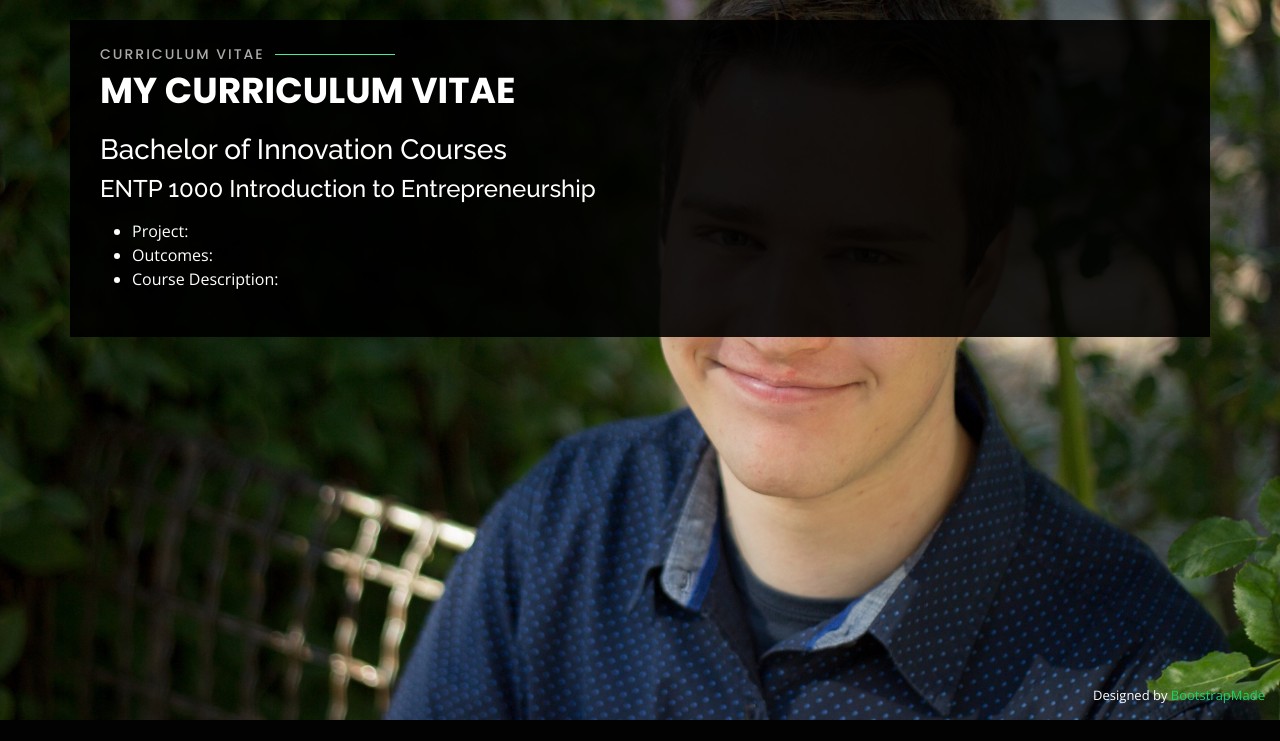
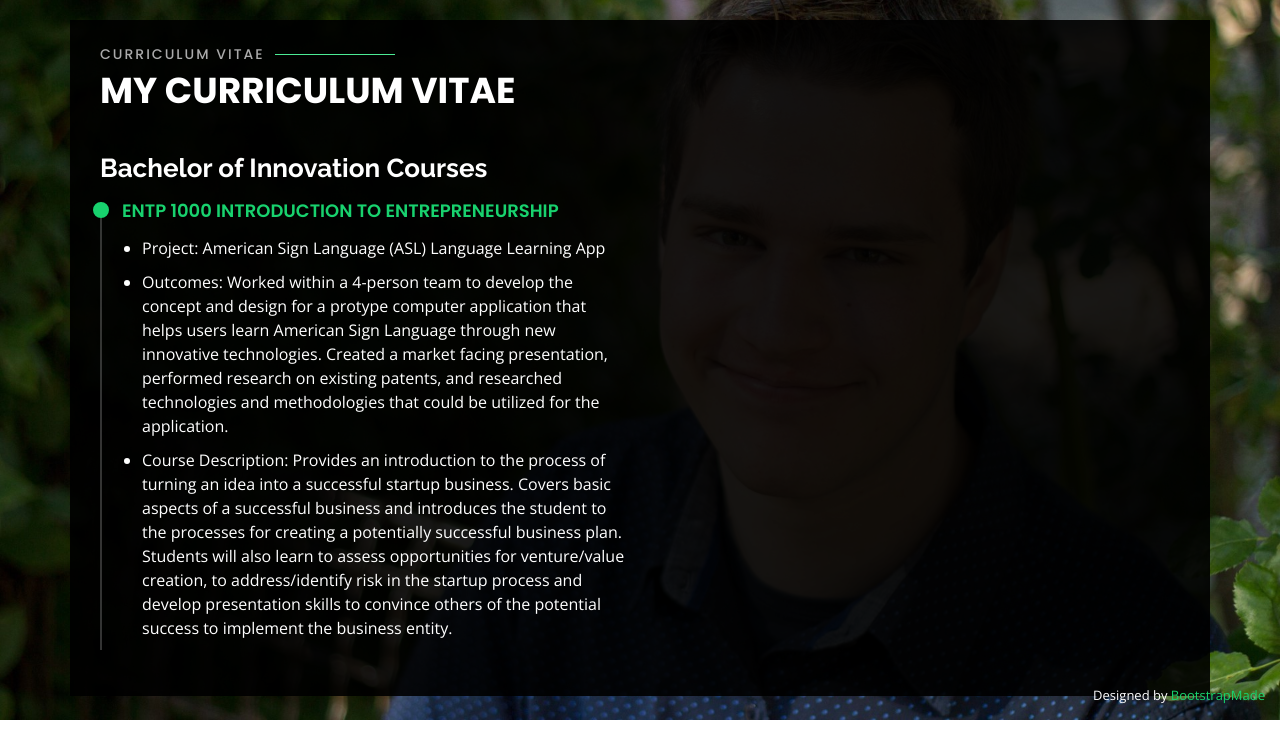
Before and after one commit to Moneyseal/Moneyseal.github.io, a PHP site: page / in a window 1280 px wide, after a click on "Curriculum Vitae". Shown: the part 80-821 px from the top of the page. Before the commit the page ends 800 px from the top, so only its background shows below. Run offline with PHP 8.4, Linux system fonts and the light colour scheme; some libraries are stand-ins or nearby versions.

Commit message:
Updates to CV CSS and Innovation Page

```diff
--- a/assets/css/style.css
+++ b/assets/css/style.css
@@ -597,6 +597,67 @@
 }
 
 /*--------------------------------------------------------------
+# Curriculum Vitae
+--------------------------------------------------------------*/
+.curriculum .curriculum-title {
+  font-size: 26px;
+  font-weight: 700;
+  margin-top: 20px;
+  margin-bottom: 20px;
+  color: #fff;
+}
+
+.curriculum .curriculum-item {
+  padding: 0 0 20px 20px;
+  margin-top: -2px;
+  border-left: 2px solid rgba(255, 255, 255, 0.2);
+  position: relative;
+}
+
+.curriculum .curriculum-item h4 {
+  line-height: 18px;
+  font-size: 18px;
+  font-weight: 600;
+  text-transform: uppercase;
+  font-family: "Poppins", sans-serif;
+  color: #18d26e;
+  margin-bottom: 10px;
+}
+
+.curriculum .curriculum-item h5 {
+  font-size: 16px;
+  background: rgba(255, 255, 255, 0.15);
+  padding: 5px 15px;
+  display: inline-block;
+  font-weight: 600;
+  margin-bottom: 10px;
+}
+
+.curriculum .curriculum-item ul {
+  padding-left: 20px;
+}
+
+.curriculum .curriculum-item ul li {
+  padding-bottom: 10px;
+}
+
+.curriculum .curriculum-item:last-child {
+  padding-bottom: 0;
+}
+
+.curriculum .curriculum-item::before {
+  content: "";
+  position: absolute;
+  width: 16px;
+  height: 16px;
+  border-radius: 50px;
+  left: -9px;
+  top: 0;
+  background: #18d26e;
+  border: 2px solid #18d26e;
+}
+
+/*--------------------------------------------------------------
 # Resume
 --------------------------------------------------------------*/
 .resume .resume-title {
--- a/index.html
+++ b/index.html
@@ -408,6 +408,7 @@
 
       <div class="row">
         <div class="col-lg-6">
+          <img src="assets/img/uccs.jpg" class="img-fluid" alt="">
           <h3>Background on the Bachelors of Innovation</h3>
           <p>
             This is a program unique to the University of Colorado Colorado Springs (UCCS) which provides students with real world career experience as well as the education and essential skills to be ready to be deployed into the workforce. This includes additional education in various subjects including business law, technical writing, entrepreneurship, and innovation.
@@ -438,19 +439,19 @@
 
       <div class="row">
         <div class="col-lg-6">
-          <h3 class="resume-title">Bachelor of Innovation Courses</h3>
-          <div class="resume-item pb-0">
+          <h3 class="curriculum-title">Bachelor of Innovation Courses</h3>
+          <div class="curriculum-item pb-0">
             <h4>ENTP 1000 Introduction to Entrepreneurship</h4>
             <p>
               <ul>
                 <li>
-                  Project:
+                  Project: American Sign Language (ASL) Language Learning App
                 </li>
                 <li>
-                  Outcomes:
+                  Outcomes: Worked within a 4-person team to develop the concept and design for a protype computer application that helps users learn American Sign Language through new innovative technologies. Created a market facing presentation, performed research on existing patents, and researched technologies and methodologies that could be utilized for the application.
                 </li>
                 <li>
-                  Course Description:
+                  Course Description: Provides an introduction to the process of turning an idea into a successful startup business. Covers basic aspects of a successful business and introduces the student to the processes for creating a potentially successful business plan. Students will also learn to assess opportunities for venture/value creation, to address/identify risk in the startup process and develop presentation skills to convince others of the potential success to implement the business entity.
                 </li>
               </ul>
             </p>
```
Also changed, not shown: assets/img/uccs.jpg (added).
